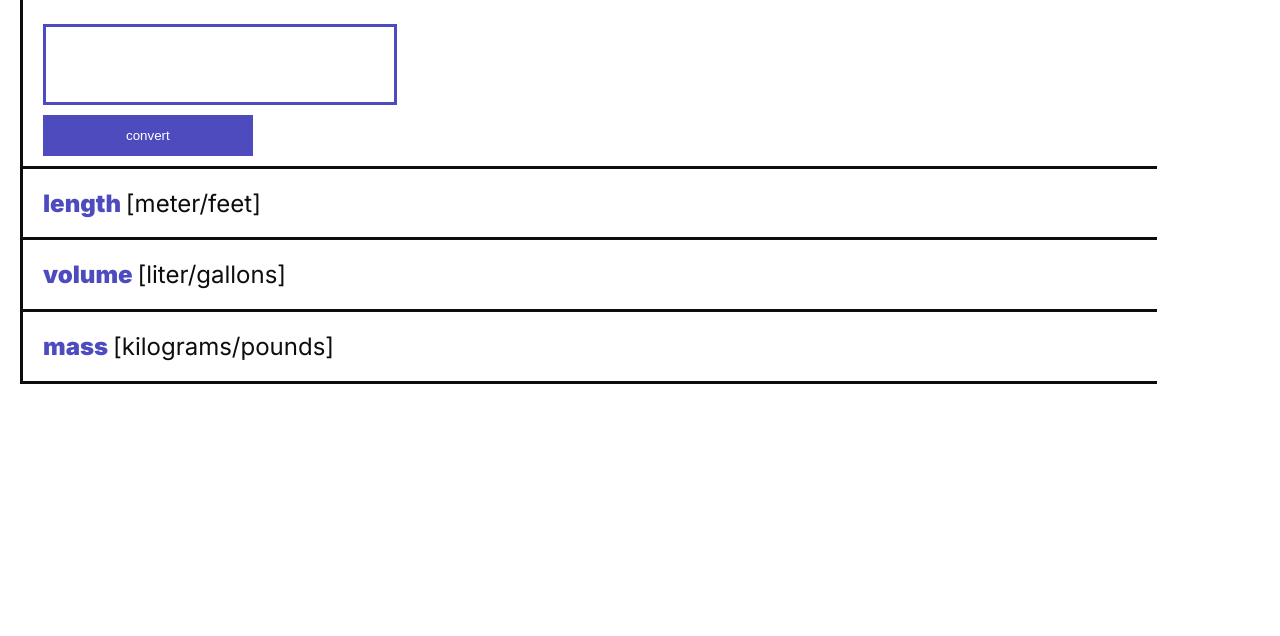
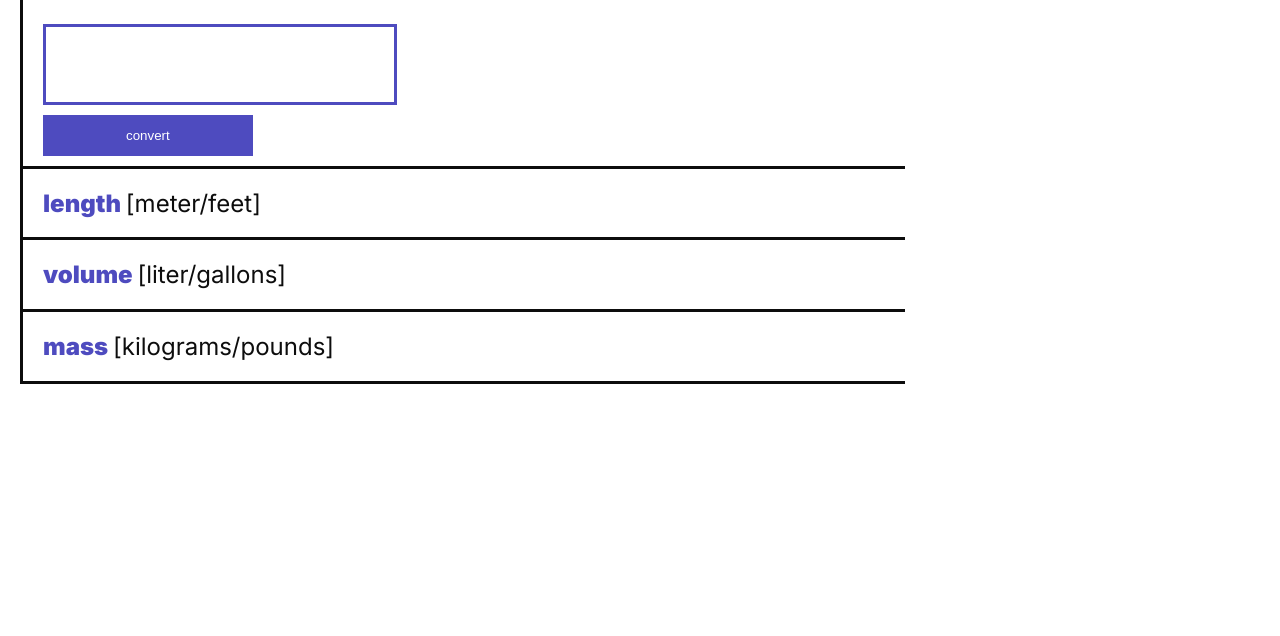
Before and after one commit to devJens/metric-imperial-converter, a plain HTML site: page index.html in a window 1280 px wide. Shown: the part 164-800 px from the top of the page. Drawn offline with Linux system fonts and the light colour scheme.

Commit message:
Update index.css

```diff
--- a/index.css
+++ b/index.css
@@ -12,7 +12,7 @@ body {
     border-right: none;
     display:flex;
     flex-direction: column;
-    max-width: 90%;
+    max-width: 70%;
     margin-top:20px;
     }
 
```
